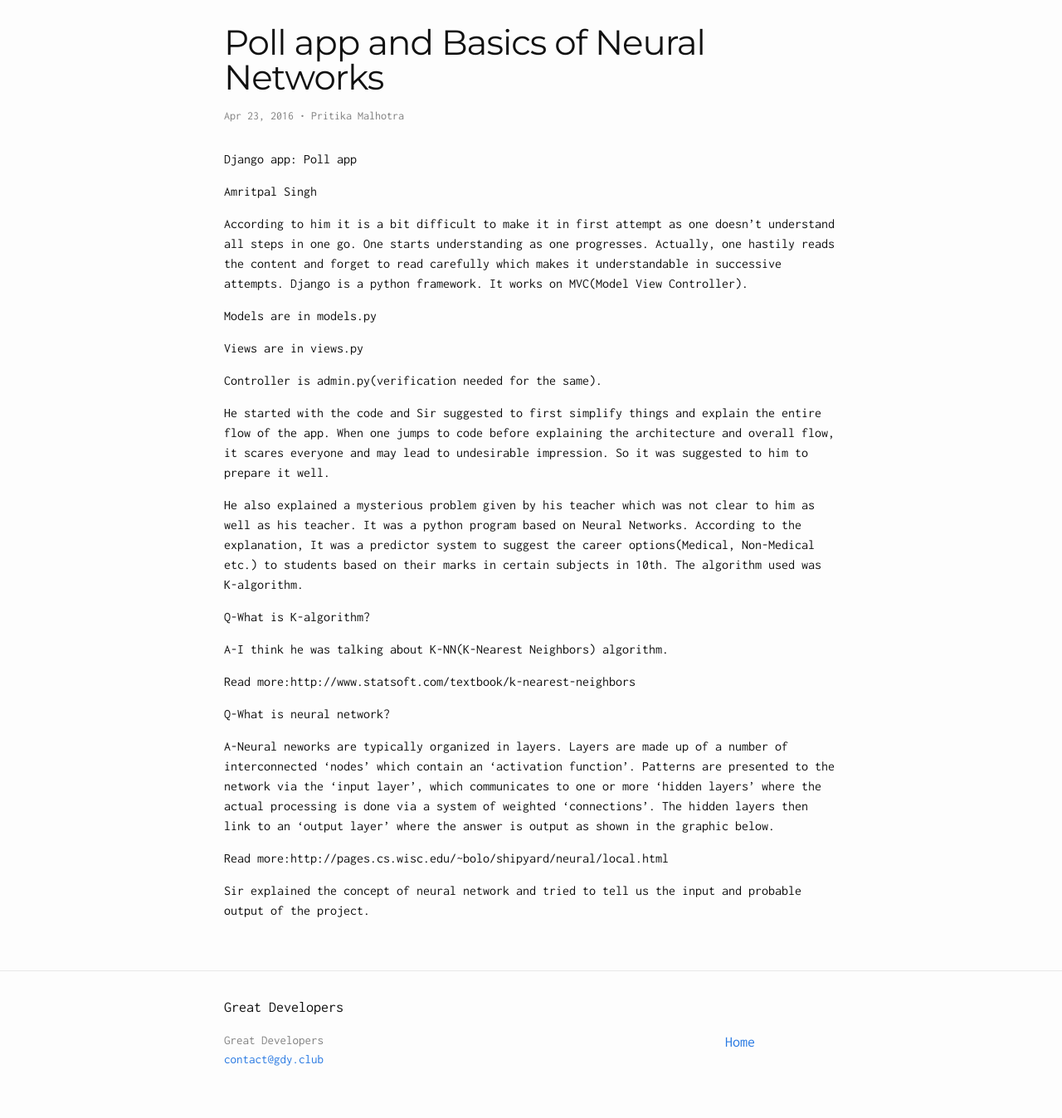
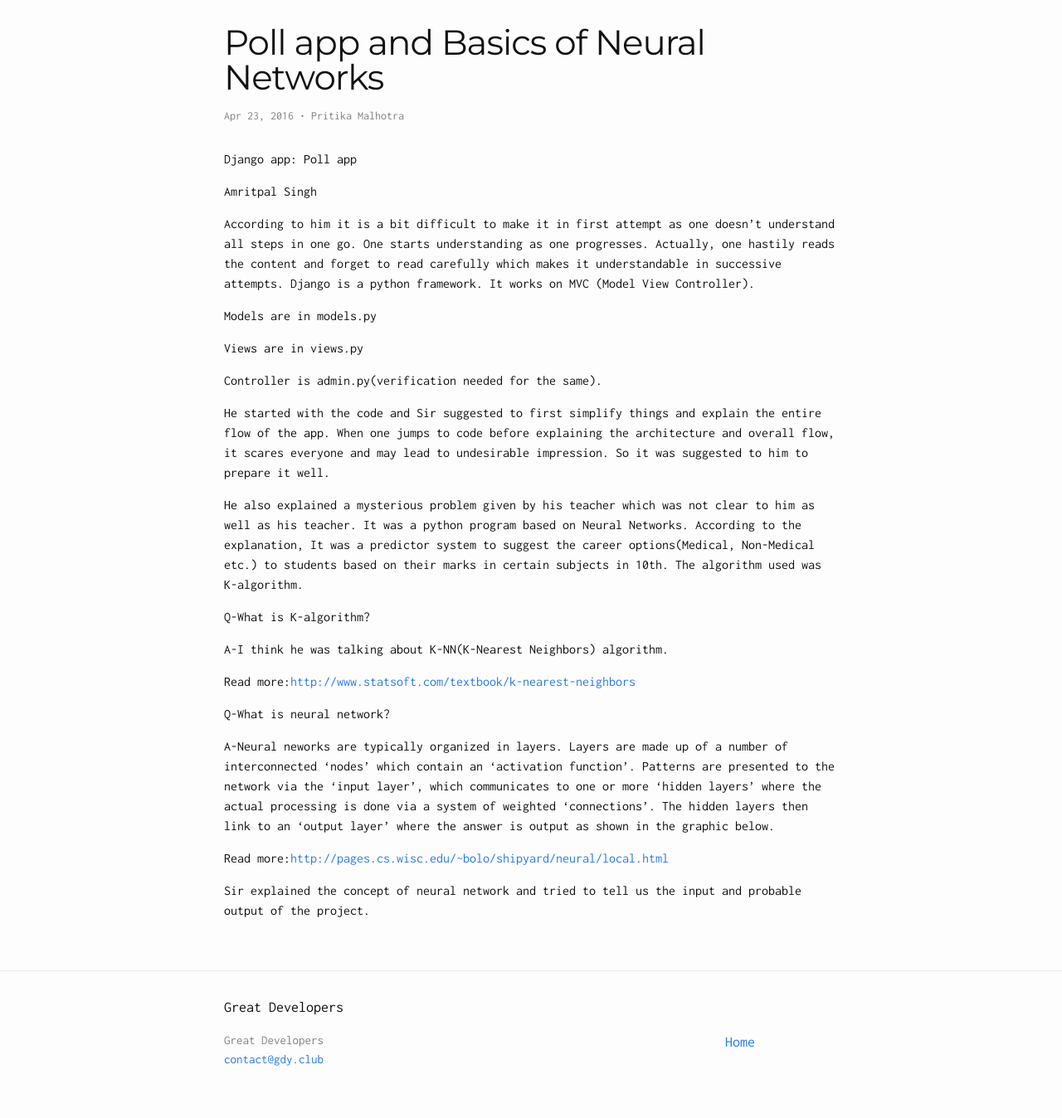
Before and after one commit to GreatDevelopers/greatdevelopers.github.com, a Jekyll site: the page built from _posts/2016-04-23-Poll_app.markdown, in a window 1280 px wide. Shown: the whole page at 83% size. Built offline with Jekyll 4.4.1, drawn with Linux system fonts in a browser that asks for light colours; some of the changed lines change nothing that is shown.

Commit message:
improve links

```diff
--- a/_posts/2016-04-23-Poll_app.markdown
+++ b/_posts/2016-04-23-Poll_app.markdown
@@ -10,7 +10,7 @@ Django app: Poll app
 Amritpal Singh
 
 According to him it is a bit difficult to make it in first attempt as one doesn't understand all steps in one go. One starts understanding as one progresses. Actually, one hastily reads the content and forget to read carefully which makes it understandable in successive attempts.
-Django is a python framework. It works on MVC(Model View Controller).
+Django is a python framework. It works on MVC (Model View Controller).
 
 Models are in models.py
 
@@ -29,12 +29,12 @@ Q-What is K-algorithm?
 
 A-I think he was talking about K-NN(K-Nearest Neighbors) algorithm.
 
-Read more:http://www.statsoft.com/textbook/k-nearest-neighbors
+Read more:<a href="http://www.statsoft.com/textbook/k-nearest-neighbors">http://www.statsoft.com/textbook/k-nearest-neighbors</a>
 
 Q-What is neural network?
 
 A-Neural neworks are typically organized in layers. Layers are made up of a number of interconnected 'nodes' which contain an 'activation function'. Patterns are presented to the network via the 'input layer', which communicates to one or more 'hidden layers' where the actual processing is done via a system of weighted 'connections'. The hidden layers then link to an 'output layer' where the answer is output as shown in the graphic below.
 
-Read more:http://pages.cs.wisc.edu/~bolo/shipyard/neural/local.html
+Read more:<a href="http://pages.cs.wisc.edu/~bolo/shipyard/neural/local.html">http://pages.cs.wisc.edu/~bolo/shipyard/neural/local.html</a>
 
 Sir explained the concept of neural network and tried to tell us the input and probable output of the project.
```
